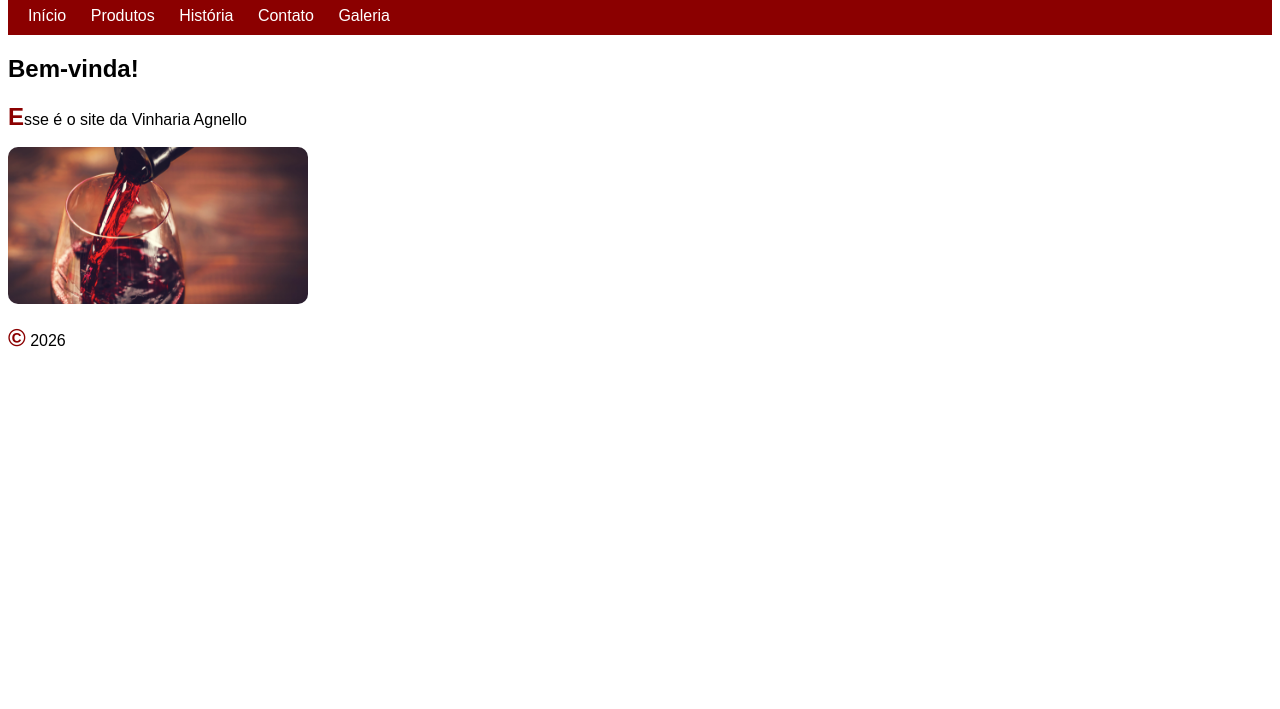
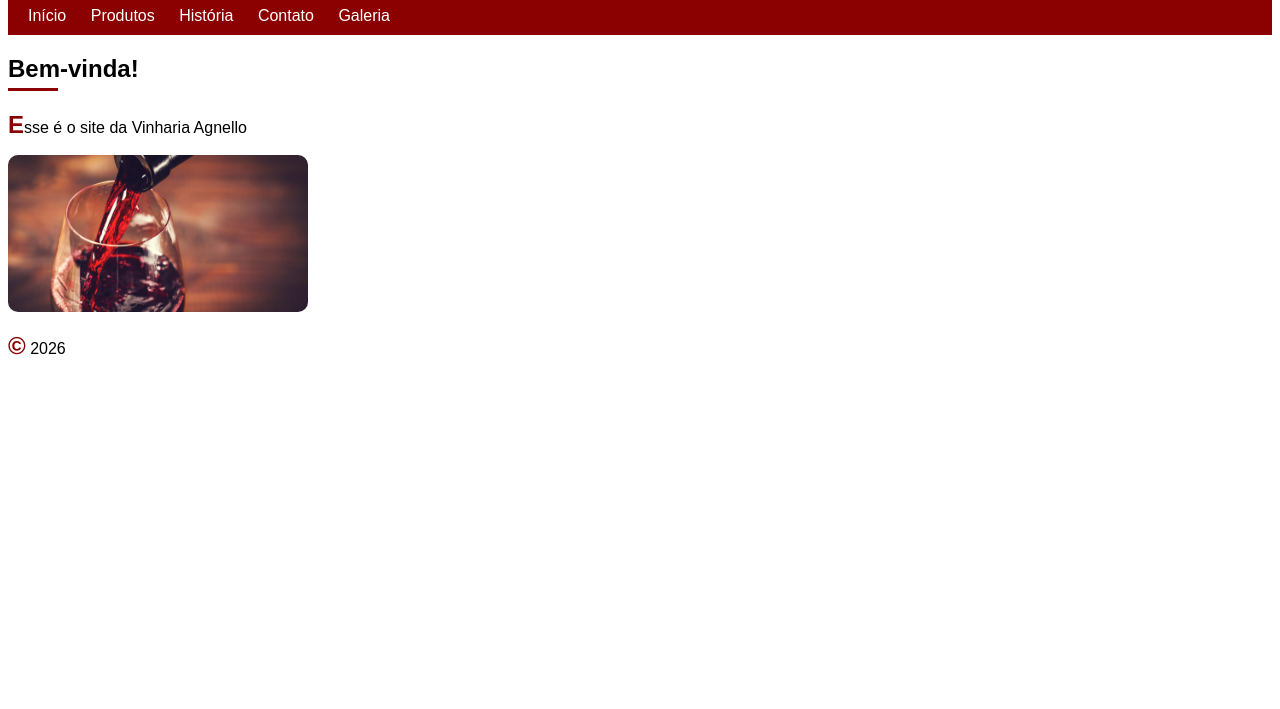
Before and after one commit to bmrs-cod/vinharia-agnello, a plain HTML site: page index.html in a window 1280 px wide. Shown: the part 91-800 px from the top of the page. Drawn offline with Linux system fonts and the light colour scheme.

Commit message:
Update efeitos.css

```diff
--- a/src/css/efeitos.css
+++ b/src/css/efeitos.css
@@ -1,79 +1,63 @@
-/* =========================
-   PSEUDO-CLASSES
-   ========================= */
+/* Pseudo-classes */
 
-/* Efeito ao passar o mouse nos links */
 nav a:hover {
     color: gold;
     transition: 0.3s;
 }
 
-/* Efeito ao clicar no link */
 nav a:active {
     transform: scale(0.95);
 }
 
-/* Destaque ao focar em campos de formulário */
 input:focus,
 textarea:focus {
     border: 2px solid darkred;
     outline: none;
 }
 
-/* Linhas alternadas da tabela */
 tr:nth-child(even) {
     background-color: #f2f2f2;
 }
 
+/* Pseudo-elementos */
 
-/* =========================
-   PSEUDO-ELEMENTOS
-   ========================= */
-
-/* Estiliza a primeira letra dos parágrafos */
 p::first-letter {
     font-size: 24px;
     font-weight: bold;
     color: darkred;
 }
 
-/* Adiciona um detalhe visual nos títulos */
 h2::after {
-    content: " ";
+    content: "";
+    display: block;
+    width: 50px;
+    height: 3px;
+    background-color: darkred;
+    margin-top: 5px;
 }
 
+/* Transições e transformações */
 
-/* =========================
-   TRANSIÇÕES E TRANSFORMAÇÕES
-   ========================= */
-
-/* Transição padrão para imagens */
 img {
     transition: transform 0.3s, box-shadow 0.3s;
 }
 
-/* Efeito ao passar o mouse na imagem */
 img:hover {
     transform: scale(1.1) rotate(2deg);
-    box-shadow: 5px 5px 15px rgba(0, 0, 0, 0.3);
+    box-shadow: 5px 5px 15px rgba(0,0,0,0.3);
 }
 
-/* Botão com transição */
 button {
     transition: 0.3s;
 }
 
-/* Efeito ao passar o mouse no botão */
 button:hover {
     transform: scale(1.1);
     background-color: darkred;
     color: white;
 }
 
-
-/* =========================
-   ANIMAÇÃO
-   ========================= */
+/* Animação */
 
 @keyframes aparecer {
     from {
@@ -86,7 +70,6 @@ button:hover {
     }
 }
 
-/* Aplica a animação no conteúdo principal */
 main {
     animation: aparecer 1s ease-in-out;
 }
```
